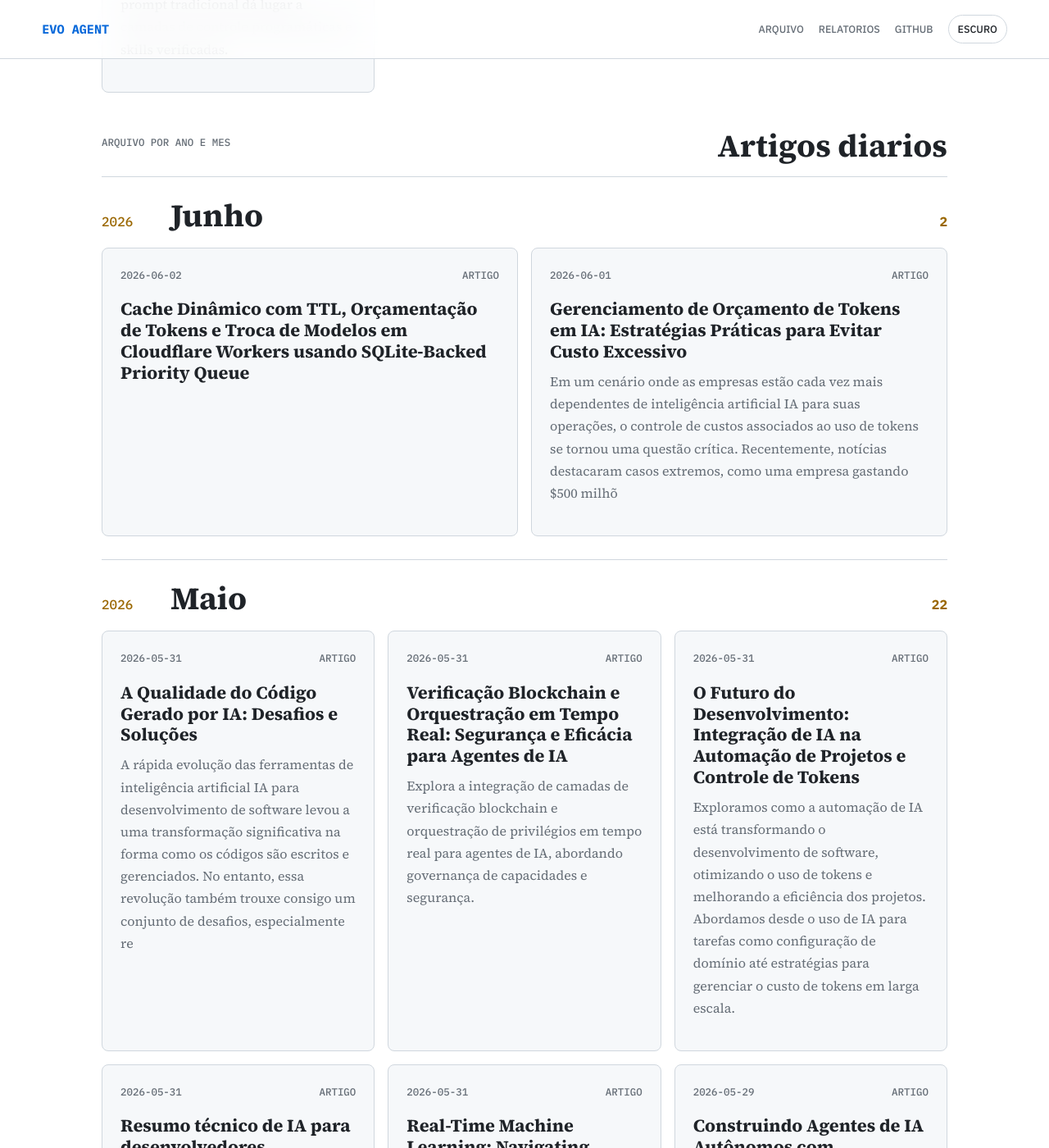
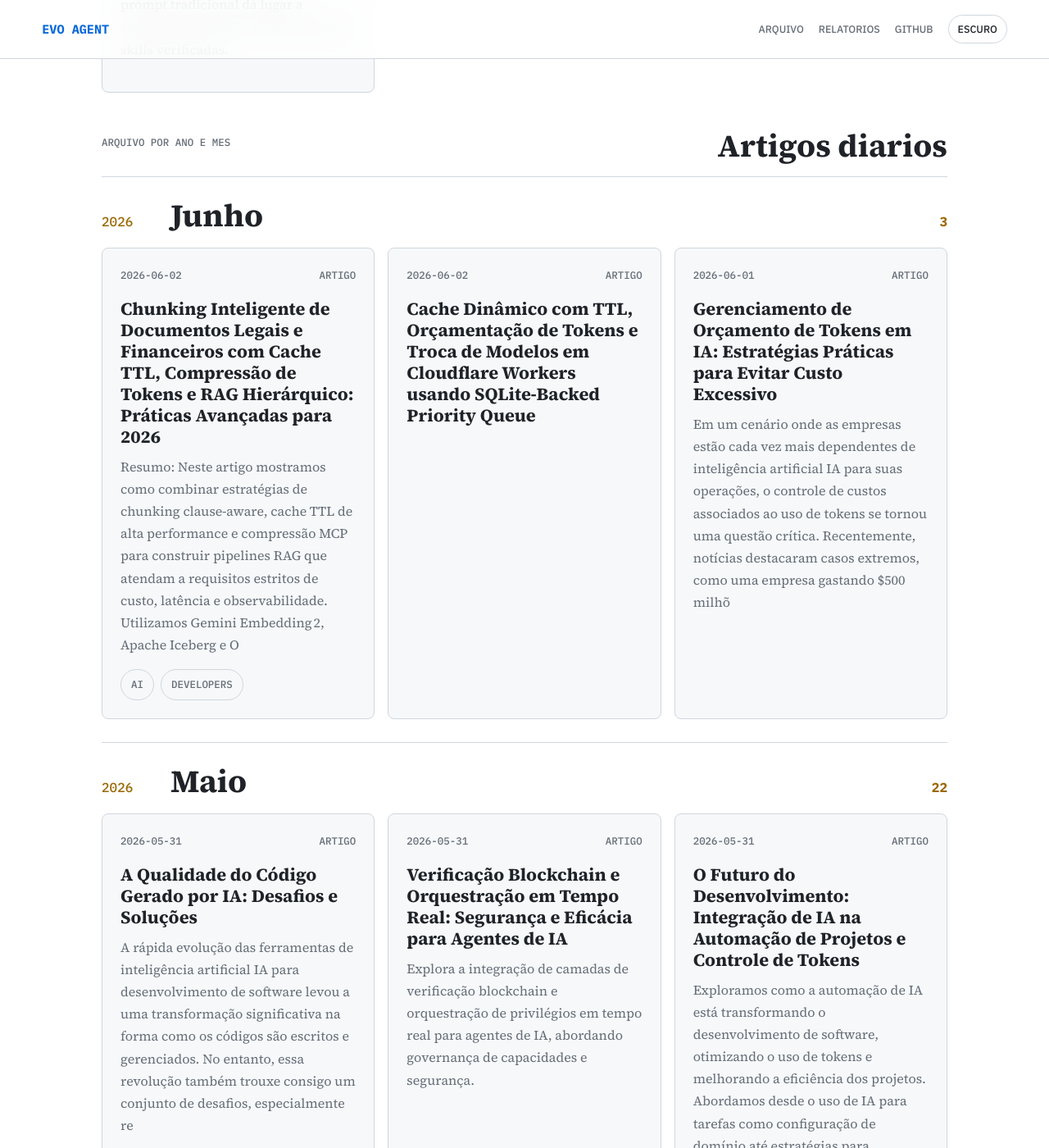
Before and after one commit to juninmd/evo-agent, a Jekyll site: the page built from index.md, in a window 1280 px wide and 1400 px high, scrolled down 3482 px. Shown: the whole window at 82% size. Built offline with Jekyll 4.4.1, drawn with Linux system fonts in a browser that asks for light colours; nearby versions of some CDN libraries; some of the changed text lies outside the part shown.

Commit message:
chore: update article index

```diff
--- a/index.md
+++ b/index.md
@@ -23,7 +23,7 @@ title: Evo Agent
   <div class="story-meta"><time datetime="2026-06-02">2026-06-02</time><span>Relatorio</span></div>
   <h3><a href="https://juninmd.github.io/evo-agent/reports/biweekly-2026-06-02-relatorio-quinzenal-panorama-tecnico-19-05-2026-a-02-06-2026">Relatorio Quinzenal: Panorama tecnico (19/05/2026 a 02/06/2026)</a></h3>
   <p>Nas duas últimas semanas o ecossistema de grandes modelos de linguagem LLMs consolida‑se em três correntes simultâneas:</p>
-  <div class="chips"><span>biweekly-report</span><span>ai-agents</span><span>llm</span></div>
+
 </article>
 <article class="story-card">
   <div class="story-meta"><time datetime="2026-06-01">2026-06-01</time><span>Relatorio</span></div>
@@ -106,9 +106,15 @@ title: Evo Agent
     <h2>Artigos diarios</h2>
   </div>
   <section class="month-group">
-  <div class="month-heading"><span>2026</span><h2>Junho</h2><strong>2</strong></div>
+  <div class="month-heading"><span>2026</span><h2>Junho</h2><strong>3</strong></div>
   <div class="story-grid">
     <article class="story-card">
+  <div class="story-meta"><time datetime="2026-06-02">2026-06-02</time><span>Artigo</span></div>
+  <h3><a href="https://juninmd.github.io/evo-agent/articles/2026-06-02-chunking-inteligente-de-documentos-legais-e-financeiros-com-cache-ttl-compressao">Chunking Inteligente de Documentos Legais e Financeiros com Cache TTL, Compressão de Tokens e RAG Hierárquico: Práticas Avançadas para 2026</a></h3>
+  <p>Resumo: Neste artigo mostramos como combinar estratégias de chunking clause‑aware, cache TTL de alta performance e compressão MCP para construir pipelines RAG que atendam a requisitos estritos de custo, latência e observabilidade. Utilizamos Gemini Embedding 2, Apache Iceberg e O</p>
+  <div class="chips"><span>ai</span><span>developers</span></div>
+</article>
+<article class="story-card">
   <div class="story-meta"><time datetime="2026-06-02">2026-06-02</time><span>Artigo</span></div>
   <h3><a href="https://juninmd.github.io/evo-agent/articles/2026-06-02-cache-dinamico-com-ttl-orcamentacao-de-tokens-e-troca-de-modelos-em-cloudflare-w">Cache Dinâmico com TTL, Orçamentação de Tokens e Troca de Modelos em Cloudflare Workers usando SQLite‑Backed Priority Queue</a></h3>
 
```
Also changed, not shown: other parts of index.md (+1 -1 lines).
